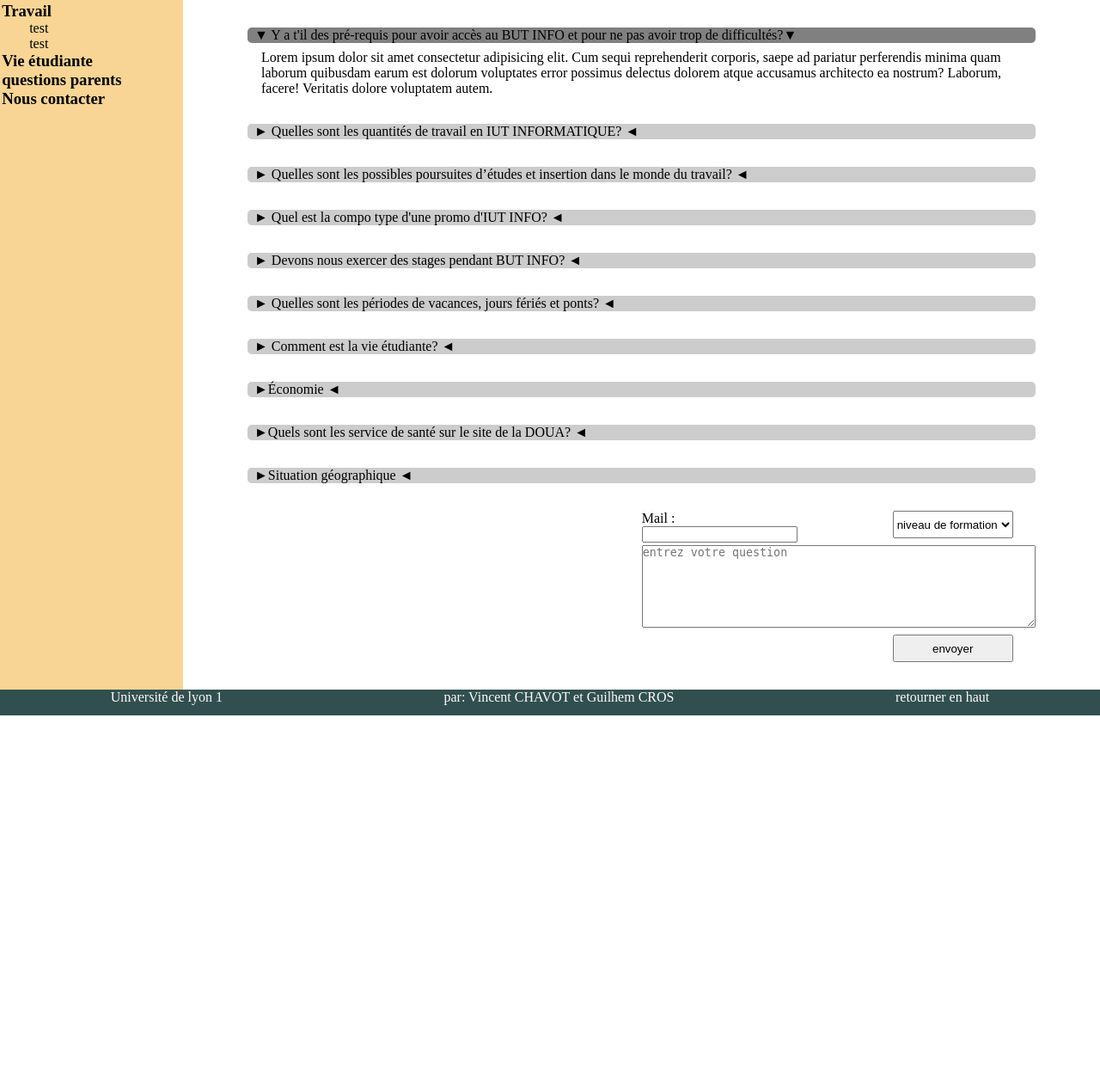
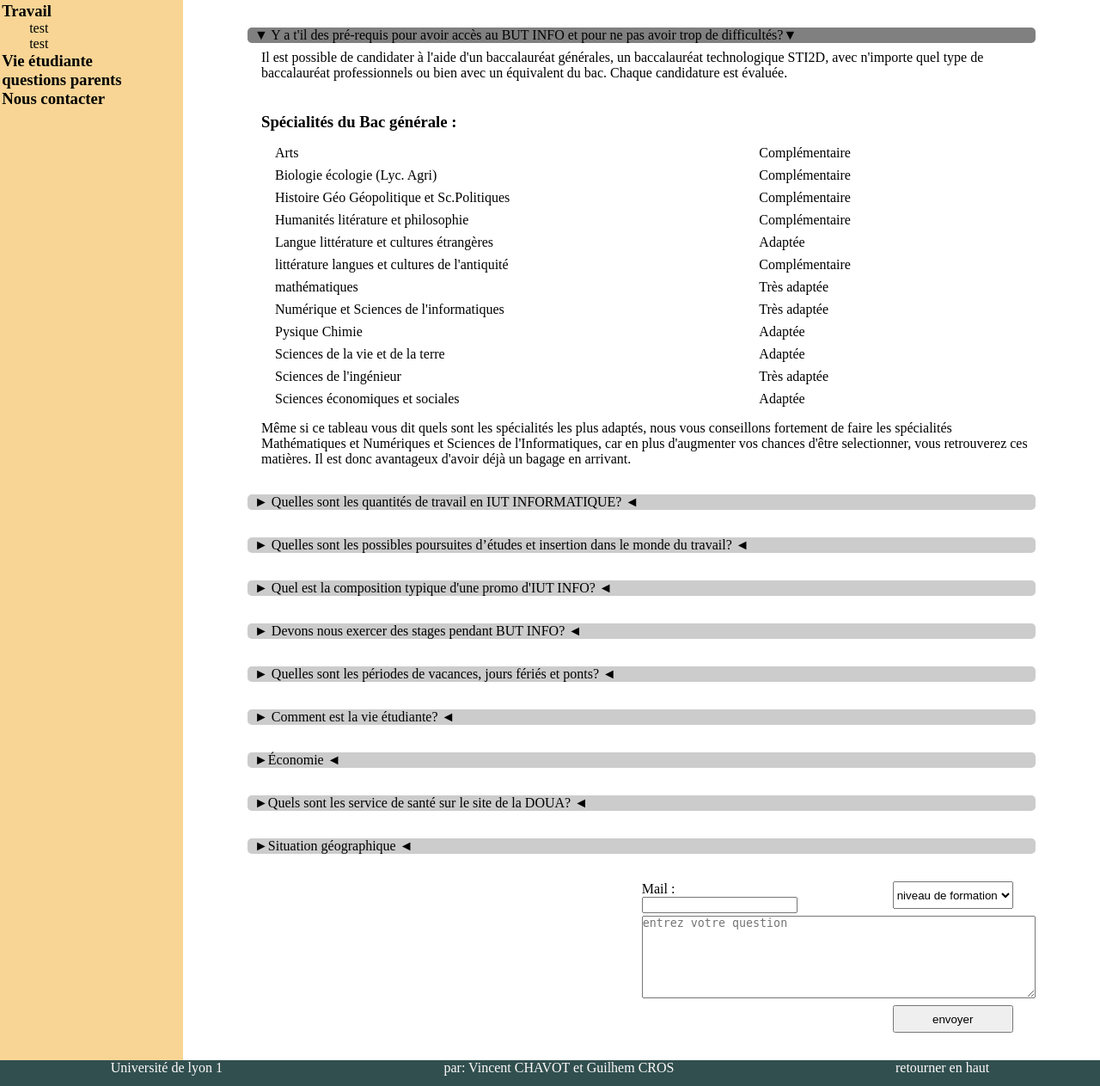
Before and after one commit to androlink/SAE-web, a PHP site: page /faq.php in a window 1280 px wide, after a click on "Y a t'il des pré-requis pour avoir accès au BUT INFO et pour". Shown: the part 128-1391 px from the top of the page at 86% size. Before the commit the page ends 960 px from the top, so only its background shows below. Run offline with PHP 8.4, Linux system fonts and the light colour scheme.

Commit message:
ajout de réponses dans la faq

```diff
--- a/faq.php
+++ b/faq.php
@@ -42,34 +42,72 @@
             <div> <!-- FAQ -->
                 <section >  <!--partie questions générales-->
                     <section>
-                        <details>
+                        <details id='q1'>
                             <summary> Y a t'il des pré-requis pour avoir accès au BUT INFO et pour ne pas avoir trop de difficultés?</summary>
-                            <p>Lorem ipsum dolor sit amet consectetur adipisicing elit. Cum sequi reprehenderit corporis, saepe ad pariatur perferendis minima quam laborum quibusdam earum est dolorum voluptates error possimus delectus dolorem atque accusamus architecto ea nostrum? Laborum, facere! Veritatis dolore voluptatem autem.</p>
+                            <article>
+                                <p>Il est possible de candidater à l'aide d'un baccalauréat générales, un baccalauréat technologique STI2D, avec n'importe quel type de baccalauréat professionnels ou bien avec un équivalent du bac. Chaque candidature est évaluée.</p>
+                                <h3>Spécialités du Bac générale :</h3>
+                                <section>
+                                    <div>
+                                        <ul>
+                                            <li>Arts</li>
+                                            <li>Biologie écologie (Lyc. Agri)</li>
+                                            <li>Histoire Géo Géopolitique et Sc.Politiques</li>
+                                            <li>Humanités litérature et philosophie</li>
+                                            <li>Langue littérature et cultures étrangères</li>
+                                            <li>littérature langues et cultures de l'antiquité</li>
+                                            <li>mathématiques</li>
+                                            <li>Numérique et Sciences de l'informatiques</li>
+                                            <li>Pysique Chimie</li>
+                                            <li>Sciences de la vie et de la terre</li>
+                                            <li>Sciences de l'ingénieur</li>
+                                            <li>Sciences économiques et sociales</li>
+                                        </ul>
+                                    </div>
+                                    <div>
+                                        <ul>
+                                            <li>Complémentaire</li>
+                                            <li>Complémentaire</li>
+                                            <li>Complémentaire</li>
+                                            <li>Complémentaire</li>
+                                            <li>Adaptée</li>
+                                            <li>Complémentaire</li>
+                                            <li>Très adaptée</li>
+                                            <li>Très adaptée</li>
+                                            <li>Adaptée</li>
+                                            <li>Adaptée</li>
+                                            <li>Très adaptée</li>
+                                            <li>Adaptée</li>
+                                        </ul>
+                                    </div>
+                                </section>
+                                <p>Même si ce tableau vous dit quels sont les spécialités les plus adaptés, nous vous conseillons fortement de faire les spécialités Mathématiques et Numériques et Sciences de l'Informatiques, car en plus d'augmenter vos chances d'être selectionner, vous retrouverez ces matières. Il est donc avantageux d'avoir déjà un bagage en arrivant.</p>
+                            </article>
                         </details>
                         <details>
                             <summary id="TRAVAIL"> Quelles sont les quantités de travail en IUT INFORMATIQUE? </summary>
                             <section>
                                 <details>
-                                    <summary>Dans les matières info? </summary>
-                                    <p>Vous aurez environs 18h par semaines de cours d'informatiques ( Algorithmie, web, langages de programmation, Base de Donnée, archi, OS) </p>
+                                    <summary>Dans les matières "informatiques"? </summary>
+                                    <p>Au premier semestre vous aurez environs 18h par semaines de cours d'informatiques ( Algorithmie, web, langages de programmation, Base de Donnée (modélisation et SQL), archi, OS) </p>
                                 </details>
                                 <details>
-                                    <summary> Dans les matières hors info? </summary>
+                                    <summary> Dans les matières hors "informatique"? </summary>
                                     <p>Vous aurez environs 11h par semaines de cours ayant des liens lointains avec l'informatique ( communication, économie, mathématiques, anglais...) </p>
                                 </details>
                                 <details>
                                     <summary> Quels sont les horaire de travail? </summary>
-                                    <p> Vous pourrez avoir cours entre 8h et 18h avec une pause de 12h a 14h sauf le vendredi de 12h à13h30</p>
+                                    <p> Vous pourrez avoir cours entre 8h et 18h avec une pause de 12h a 14h sauf le vendredi de 12h à13h30. La plus part du temps vous n'aurez pas cours le jeudi après-midi. Il n'y a aucun cours à l'IUT le samedi.</p>
                                 </details>
                             </section>
                         </details>
                         <details>
                             <summary> Quelles sont les possibles poursuites d’études et insertion dans le monde du travail?</summary>
-                            <p></p>
+                            <p>Après un BUT il est possible d'entrer directement dans le monde du travail. Vous pouvez aussi à la fin de votre seconde année aller en école d'ingénieur (sur dossier) ou partir en 3eme année de licence pour faire ensuite un master. A la fin de la troisième année il est aussi possible de réessayer d'entrer dans une école d'ingénieur, ou de partir directement sur un master sans passer par la licence. A savoir que si vous validez votre deuxième année, même si vous chercher à aller ailleur, vous aurez quand même une place qui vous sera réserver en troisième année pour éviter que vous vous retrouviez sans rien. Si vous souhaitez aller étudier à l'étranger au sein de l'union européenne sachez que vous obtenez 30 crédits européens par semestres</p>
                         </details>
                         <details>
-                            <summary> Quel est la compo type d'une promo d'IUT INFO?</summary>
-                            <p></p>
+                            <summary> Quel est la composition typique d'une promo d'IUT INFO?</summary>
+                            <p>Une promo est d'environs 130 élèves.<br> 52% de bac généraux | 47% de bac technologiques | 1% de bac professionnels <br> Il n'y a que 9% de filles mais leur nombre augmente depuis plusieurs années, alors mesdames n'hésitez pas.</p>
                         </details>
                         <details>
                             <summary> Devons nous exercer des stages pendant BUT INFO?</summary>
@@ -77,7 +115,7 @@
                         </details>
                         <details>
                             <summary> Quelles sont les périodes de vacances, jours fériés et ponts?</summary>
-                            <p></p>
+                            <p>Vous aurez une semaine de vacances à la toussaint, deux semaines à noël, une semaine en février et deux semaine à pâques.</p>
                         </details>
                     </section>
                     <section>   <!--partie question vie etudiante-->
@@ -86,13 +124,13 @@
                             <section>
                                 <details>
                                     <summary> Où sont les lieux de restauration?</summary>
-                                    <section>
+                                    <article>
                                         <p> Le studio est une des cafeterias du crous, la plus proche(en face de l'IUT au niveau de l’arrêt de tramway IUT Feyssine). les cafeterias du crous vous propose un menus étudiant composé d'un sandwich, d'un yaourt et d'un dessert pour le même prix que le menus du restaurant universitaire. vous pouvez également prendre un plat chaud ou plein d'autre choses (ça ressemble a une supérette). nous vous conseillons de manger ailleurs car les prix sont élevés.</p>
                                         <p> L’Archimède est aussi une cafèt du crous,en face de l’arrêt de tram INSA EINSTEIN, mais vous permet d'avoir, avec le menu étudiant, des sandwich de meilleur qualité qu'au studio.</p>
                                         <p> Le restau U "Jussieux" est sur l'avenue Einstein, à deux min à pieds de l’arrêt de tram du même nom. Au restaurant universitaire, vous avez un menu étudiant de six points pour 3,30€ et 1€ pour les boursiers. Une entrée est à un ou deux points, un plat chaud est à 4 points et les desserts sont entre 1 et 3 points. Si vous dépassez les 6 points, chaque points supplémentaires coûtent 55 centimes.</p>
                                         <p> Vous pouvez également amener vos repas et manger dans les locaux de l'iut ou manger dans les nombreux restaurants situés aux alentours.</p>
                                         <p>!!!Nous vous rappelons que vous disposerez de 2h pour manger sauf le vendredi d'1h30!!!</p>
-                                    </section>
+                                    </article>
                                 </details>
                                 <details>
                                     <summary>Quelles est l'accessibilité aux activités sportives autour de l'IUT?</summary>
--- a/presentation.php
+++ b/presentation.php
@@ -31,13 +31,13 @@
                         <li>Administration, gestion et exploitation des données</li>
                     </ul>
                 </p>
-                <div></div>
+                <div></div> <!--Shéma parcours-->
                 <h3>Réalisation d’applications : conception, développement, validation</h3>
                 <p>Parcours  assez généraliste en informatique, contient plus de math que les autres parcours mais contient moins d'économie/gestion</p>
                 <p>Ce parcours se prête bien à la poursuite d'études :
                     <ul>
-                        <li>en école d'ingénieur</li>
-                        <li>en master spécialisé</li>
+                        <li>En école d'ingénieur</li>
+                        <li>En master spécialisé</li>
                     </ul>
                 </p>
                 <h3>Déploiement d’applications communicantes et sécurisées <br> ou Parcours administration système, réseau et sécurité</h3>
--- a/style/style_faq.css
+++ b/style/style_faq.css
@@ -29,7 +29,7 @@ main{
 summary{
     user-select : none;
     background-color: var(--bg-button);
-    color: black;
+    color: #000;
     padding: 0em 0.5em;
     border-radius: 5px;
 }
@@ -59,9 +59,22 @@ details[open]>summary:before {
   content: " ▼";
 }
 details[open]>summary{
-background-color: gray;
+background-color: #808080;
+}
+details h3{
+    margin-top: 2em;
+}
+details#q1>article>section{
+    display: grid;
+    grid-template-columns: 5fr 3fr;
+}
+details#q1 ul{
+    display: flex;
+    flex-direction: column;
+    row-gap: 0.5em;
+    margin: 1em;
+}
 
-}
 /*-----------FORMULAIRE--------------------------*/
 form{
     display: grid;
```
